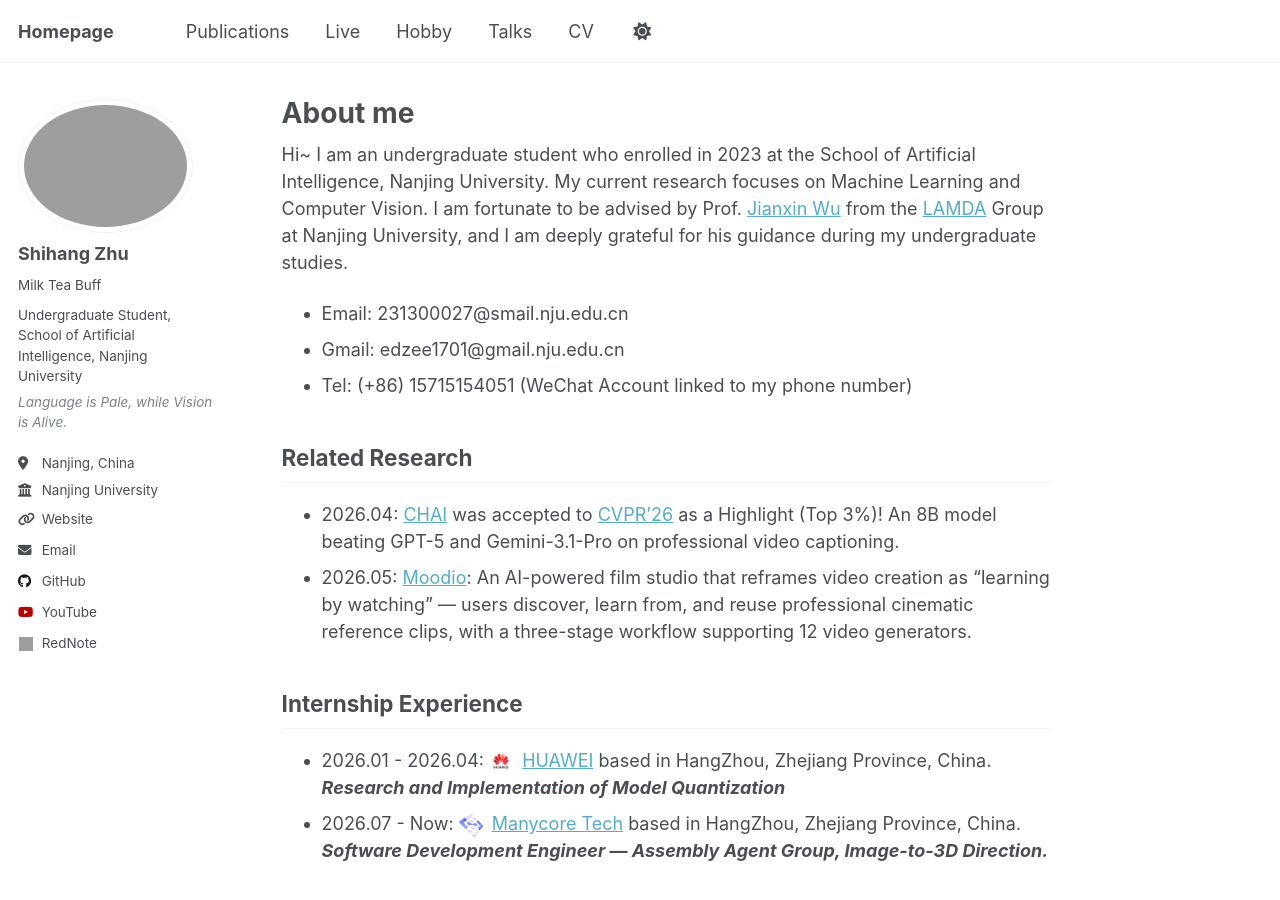
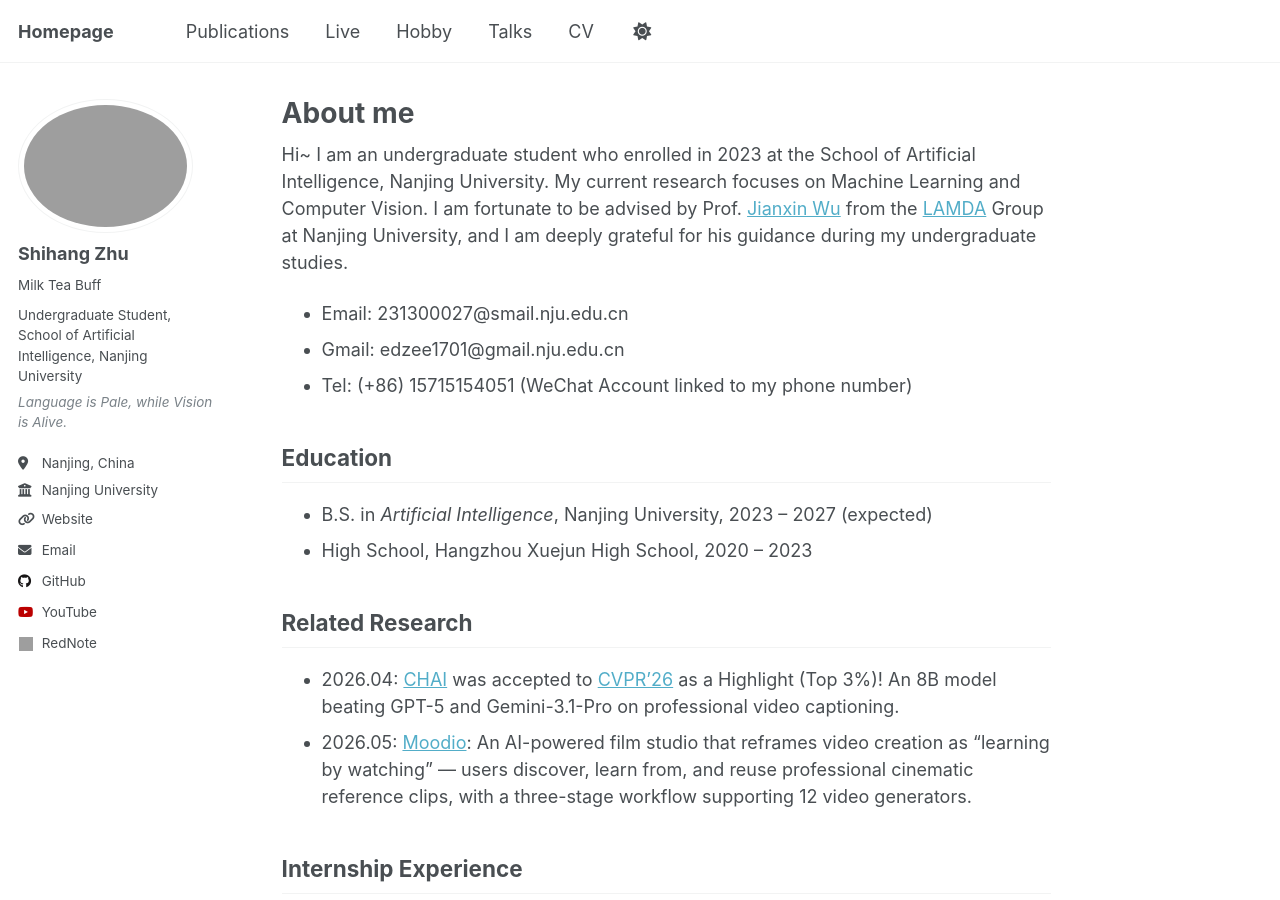
Before and after one commit to edzee3000/edzee3000.github.io, a Jekyll site: the page built from _pages/about.md, in a window 1280 px wide and 900 px high. Built offline with Jekyll 4.4.1, drawn with Linux system fonts in a browser that asks for light colours; a script that is not in the unit is left out; grey boxes are pictures that could not be loaded.

Commit message:
主页添加 Education 教育经历

```diff
--- a/_pages/about.md
+++ b/_pages/about.md
@@ -14,6 +14,10 @@
 - Email: 231300027@smail.nju.edu.cn
 - Gmail: edzee1701@gmail.nju.edu.cn
 - Tel: (+86) 15715154051 (WeChat Account linked to my phone number)
+
+## Education
+- B.S. in *Artificial Intelligence*, Nanjing University, 2023 – 2027 (expected)
+- High School, Hangzhou Xuejun High School, 2020 – 2023
 
 ## Related Research
 <!--
```
